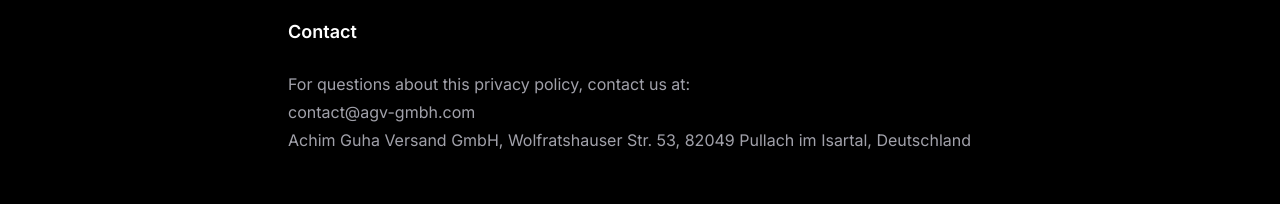
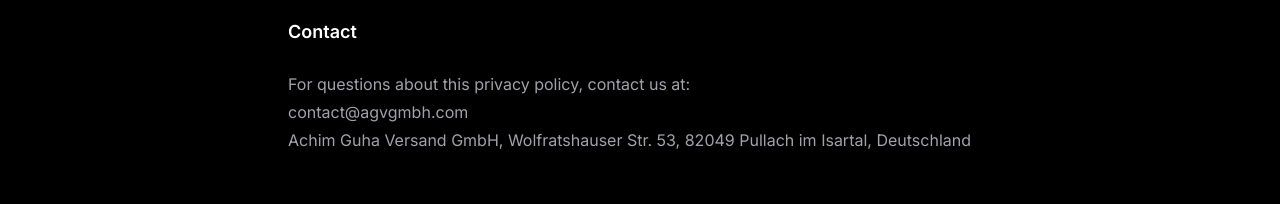
Before and after one commit to kaijansanders/agv-gmbh, a Next.js app: page /privacy in a window 1280 px wide. Shown: the part 814-1018 px from the top of the page. Built offline with nearby package versions, Linux system fonts and the light colour scheme; no server answers.

Commit message:
Fix contact email on Privacy and Terms pages
- contact@agv-gmbh.com (with hyphen) → contact@agvgmbh.com
- Affects privacy/page.tsx and terms/page.tsx
- Imprint was already correct

```diff
--- a/app/(marketing)/privacy/page.tsx
+++ b/app/(marketing)/privacy/page.tsx
@@ -23,7 +23,7 @@
             <h2 className="text-lg font-semibold text-white">Cookies</h2>
             <p>We use cookies and similar tracking technologies to track activity on our website. You can instruct your browser to refuse all cookies or to indicate when a cookie is being sent.</p>
             <h2 className="text-lg font-semibold text-white">Contact</h2>
-            <p>For questions about this privacy policy, contact us at:<br />contact@agv-gmbh.com<br />Achim Guha Versand GmbH, Wolfratshauser Str. 53, 82049 Pullach im Isartal, Deutschland</p>
+            <p>For questions about this privacy policy, contact us at:<br />contact@agvgmbh.com<br />Achim Guha Versand GmbH, Wolfratshauser Str. 53, 82049 Pullach im Isartal, Deutschland</p>
           </div>
         </div>
       </section>
--- a/app/(marketing)/terms/page.tsx
+++ b/app/(marketing)/terms/page.tsx
@@ -35,7 +35,7 @@
             <h2 className="text-lg font-semibold text-white">Contact</h2>
             <p>
               For questions regarding these terms, contact us at:<br />
-              contact@agv-gmbh.com
+              contact@agvgmbh.com
             </p>
           </div>
         </div>
```
